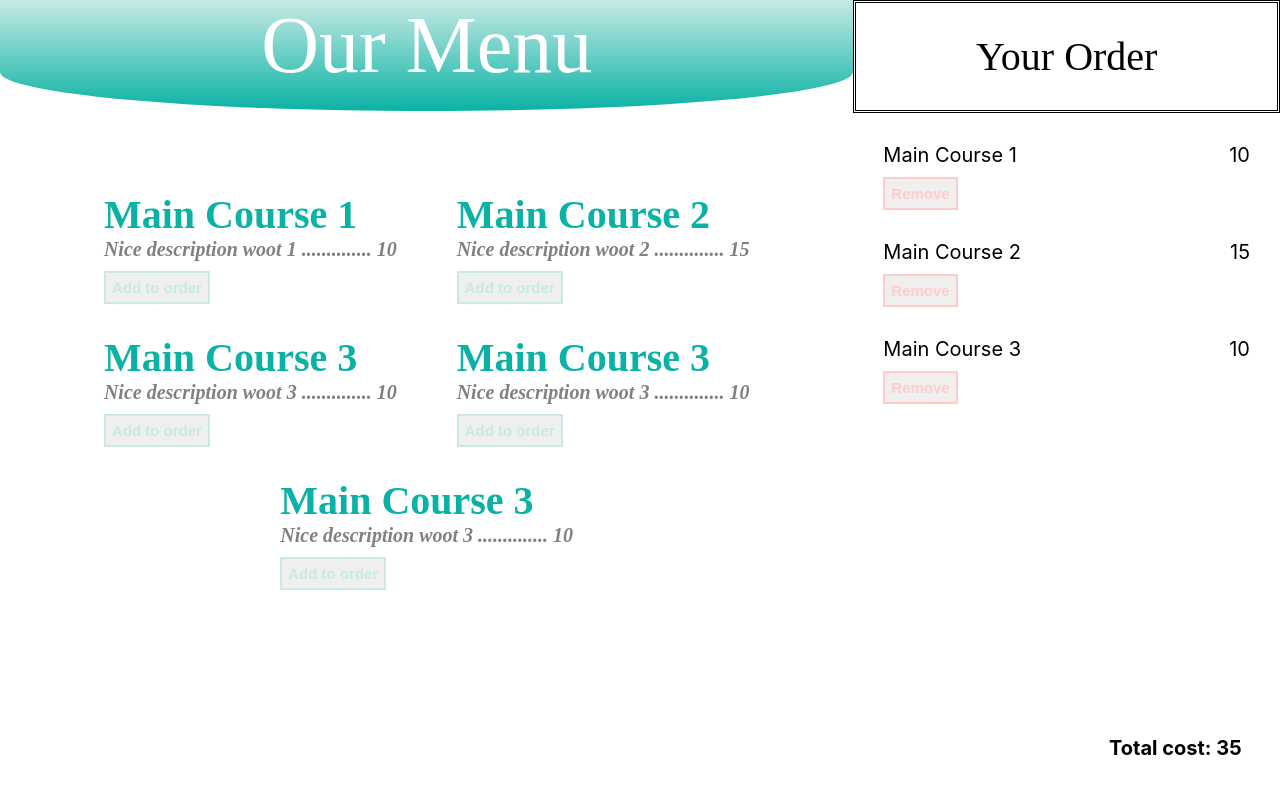
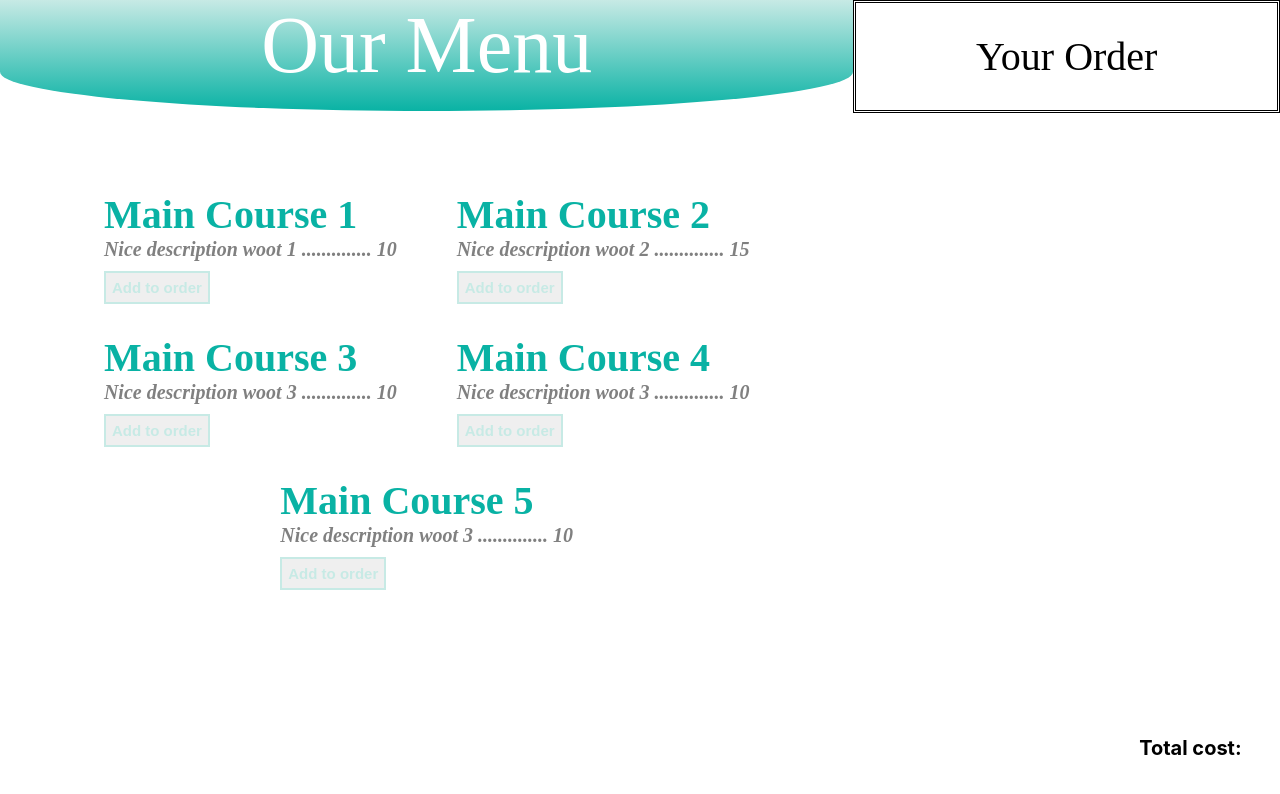
Before and after one commit to annie-sharkey/LaunchMenu, a React (Create React App) app: page / in a window 1280 px wide. Shown: the top 794 px of the page. Built offline with nearby package versions, Linux system fonts and the light colour scheme.

Commit message:
third checkpoint

```diff
--- a/package.json
+++ b/package.json
@@ -6,6 +6,7 @@
     "@testing-library/jest-dom": "^4.2.4",
     "@testing-library/react": "^9.3.2",
     "@testing-library/user-event": "^7.1.2",
+    "lodash": "^4.17.15",
     "react": "^16.12.0",
     "react-dom": "^16.12.0",
     "react-scripts": "3.4.0"
--- a/src/App.js
+++ b/src/App.js
@@ -1,9 +1,34 @@
-import React from "react";
+import React, { Component } from "react";
 import "./App.css";
 import Menu from "./Menu.js";
 import OrderForm from "./OrderForm.js";
 
-function App() {
+class App extends Component {
+  constructor(props) {
+    super(props);
+    this.state = {
+      orders: []
+    };
+  }
+
+  handleAddtoOrder = main => {
+    this.setState((prevState, props) => {
+      return { orders: [...prevState.orders, main] };
+    });
+  };
+
+  handleRemoveOrder = main => {
+    const newOrders = this.state.orders.filter(
+      order => order.title !== main.title
+    );
+    this.setState(prevState => {
+      return {
+        orders: newOrders
+      };
+    });
+  };
+
+  render() {
     return (
       <div style={{ display: "flex" }}>
         <div
@@ -11,14 +36,36 @@ function App() {
             flex: 2
           }}
         >
-        <Menu />
+          <Menu handleAddtoOrder={this.handleAddtoOrder} />
         </div>
 
         <div style={{ flex: 1 }}>
-        <OrderForm />
+          <OrderForm
+            orders={this.state.orders}
+            handleRemoveOrder={this.handleRemoveOrder}
+          />
         </div>
       </div>
     );
   }
+}
+
+// function App() {
+//   return (
+//     <div style={{ display: "flex" }}>
+//       <div
+//         style={{
+//           flex: 2
+//         }}
+//       >
+//         <Menu />
+//       </div>
+
+//       <div style={{ flex: 1 }}>
+//         <OrderForm />
+//       </div>
+//     </div>
+//   );
+// }
 
 export default App;
--- a/src/Menu.js
+++ b/src/Menu.js
@@ -5,39 +5,35 @@ const mainCourses = [
   { title: "Main Course 1", description: "Nice description woot 1", price: 10 },
   { title: "Main Course 2", description: "Nice description woot 2", price: 15 },
   { title: "Main Course 3", description: "Nice description woot 3", price: 10 },
-  { title: "Main Course 3", description: "Nice description woot 3", price: 10 },
-  { title: "Main Course 3", description: "Nice description woot 3", price: 10 }
+  { title: "Main Course 4", description: "Nice description woot 3", price: 10 },
+  { title: "Main Course 5", description: "Nice description woot 3", price: 10 }
 ];
 
-const mainCourse = (title, description, price) => {
-  const title1 = title;
-  return (
-    <div className="menuItem">
-      <h2>{title}</h2>
-      <h6>{description}</h6>
-      <h6> .............. {price}</h6>
-      <div>
-        <button
-          className="addButton"
-          onClick={() => console.log("Button clicked", title1)}
-        >
-          Add to order
-        </button>
-      </div>
-    </div>
-  );
-};
-
-const Menu = () => {
+//alternatively ({handleAddToOrder})
+const Menu = props => {
   return (
     <div>
       <header>Our Menu</header>
       <div
         style={{ display: "flex", flexWrap: "wrap", justifyContent: "center" }}
       >
-        {mainCourses.map(main =>
-          mainCourse(main.title, main.description, main.price)
-        )}
+        {mainCourses.map(main => {
+          return (
+            <div className="menuItem">
+              <h2>{main.title}</h2>
+              <h6>{main.description}</h6>
+              <h6> .............. {main.price}</h6>
+              <div>
+                <button
+                  className="addButton"
+                  onClick={() => props.handleAddtoOrder(main)}
+                >
+                  Add to order
+                </button>
+              </div>
+            </div>
+          );
+        })}
       </div>
     </div>
   );
--- a/src/OrderForm.js
+++ b/src/OrderForm.js
@@ -1,61 +1,18 @@
 import React, { Component } from "react";
 import "./OrderForm.css";
-
-const orderedItem = (title, price) => {
-  return (
-    <div style={{ margin: "30px" }}>
-      <div
-        style={{
-          display: "flex",
-          justifyContent: "space-between",
-          fontSize: "20px"
-        }}
-      >
-        <div>{title}</div>
-        <div>{price}</div>
-      </div>
-      <button className="removeButton">Remove</button>
-    </div>
-  );
-};
+import { isEmpty } from "lodash";
 
 class OrderForm extends Component {
   constructor(props) {
     super(props);
-    this.state = {
-      orders: [
-        {
-          title: "Main Course 1",
-          description: "Nice description woot 1",
-          price: 10
-        },
-        {
-          title: "Main Course 2",
-          description: "Nice description woot 2",
-          price: 15
-        },
-        {
-          title: "Main Course 3",
-          description: "Nice description woot 3",
-          price: 10
-        }
-        // {
-        //   title: "Main Course 4",
-        //   description: "Nice description woot 3",
-        //   price: 10
-        // },
-        // {
-        //   title: "Main Course 5",
-        //   description: "Nice description woot 3",
-        //   price: 10
-        // }
-      ]
-    };
+    this.state = {};
   }
   render() {
-    let totalCost = this.state.orders
-      .map(order => order.price)
-      .reduce((prev, next) => prev + next);
+    let totalCost =
+      !isEmpty(this.props.orders) &&
+      this.props.orders
+        .map(order => order.price)
+        .reduce((prev, next) => prev + next);
 
     return (
       <div>
@@ -65,8 +22,27 @@ class OrderForm extends Component {
         >
           Your Order
         </div>{" "}
-        {this.state.orders.map(order => {
-          return orderedItem(order.title, order.price);
+        {this.props.orders.map(order => {
+          return (
+            <div style={{ margin: "30px" }}>
+              <div
+                style={{
+                  display: "flex",
+                  justifyContent: "space-between",
+                  fontSize: "20px"
+                }}
+              >
+                <div>{order.title}</div>
+                <div>{order.price}</div>
+              </div>
+              <button
+                className="removeButton"
+                onClick={() => this.props.handleRemoveOrder(order)}
+              >
+                Remove
+              </button>
+            </div>
+          );
         })}
         <div className="total">Total cost: {totalCost}</div>
       </div>
@@ -75,30 +51,3 @@ class OrderForm extends Component {
 }
 
 export default OrderForm;
-
-// 1.
-// render() {
-//   let totalCost = this.state.orders
-//     .map(order => order.price)
-//     .reduce((prev, next) => prev + next);
-
-//   return (
-//     <div>
-//       <div
-//         className="orderHeader"
-//         style={{ borderStyle: "double", padding: "30px" }}
-//       >
-//         Your Order
-//       </div>{" "}
-//       <div>
-//         {this.state.orders.map(order => {
-//           return order.title;
-//         })}
-//       </div>
-//       <div className="total">Total cost: {totalCost}</div>
-//     </div>
-//   );
-// }
-// }
-
-// export default OrderForm;
```
Also changed, not shown: 1 other file (tests, documents, lock files or other folders). Lines whose indentation alone changed are shown as unchanged.
